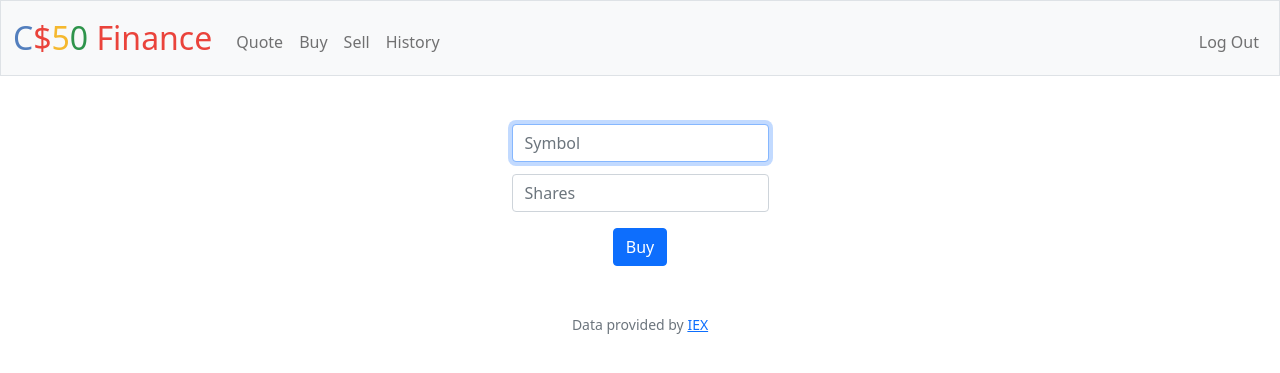
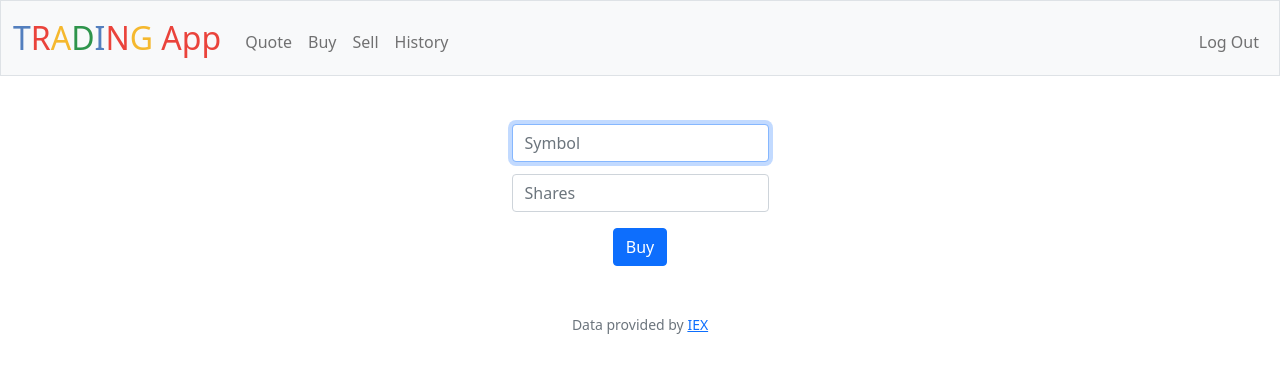
Before and after one commit to pacocerezo/Trading-App, a Flask app: page /buy in a window 1280 px wide. Shown: the top 373 px of the page. Run offline with Flask 2, Linux system fonts and the light colour scheme; a user stored in the database is signed in; some libraries are stand-ins or nearby versions.

Commit message:
Updated Navbar

```diff
--- a/templates/layout.html
+++ b/templates/layout.html
@@ -30,9 +30,11 @@
         <nav class="bg-light border navbar navbar-expand-md navbar-light">
             <div class="container-fluid">
                 <a class="navbar-brand" href="/"
-                    ><span class="blue">C</span><span class="red">$</span
-                    ><span class="yellow">5</span><span class="green">0</span>
-                    <span class="red">Finance</span></a
+                    ><span class="blue">T</span><span class="red">R</span
+                    ><span class="yellow">A</span><span class="green">D</span
+                    ><span class="blue">I</span><span class="red">N</span
+                    ><span class="yellow">G</span>
+                    <span class="red">App</span></a
                 >
                 <button
                     aria-controls="navbar"
```
